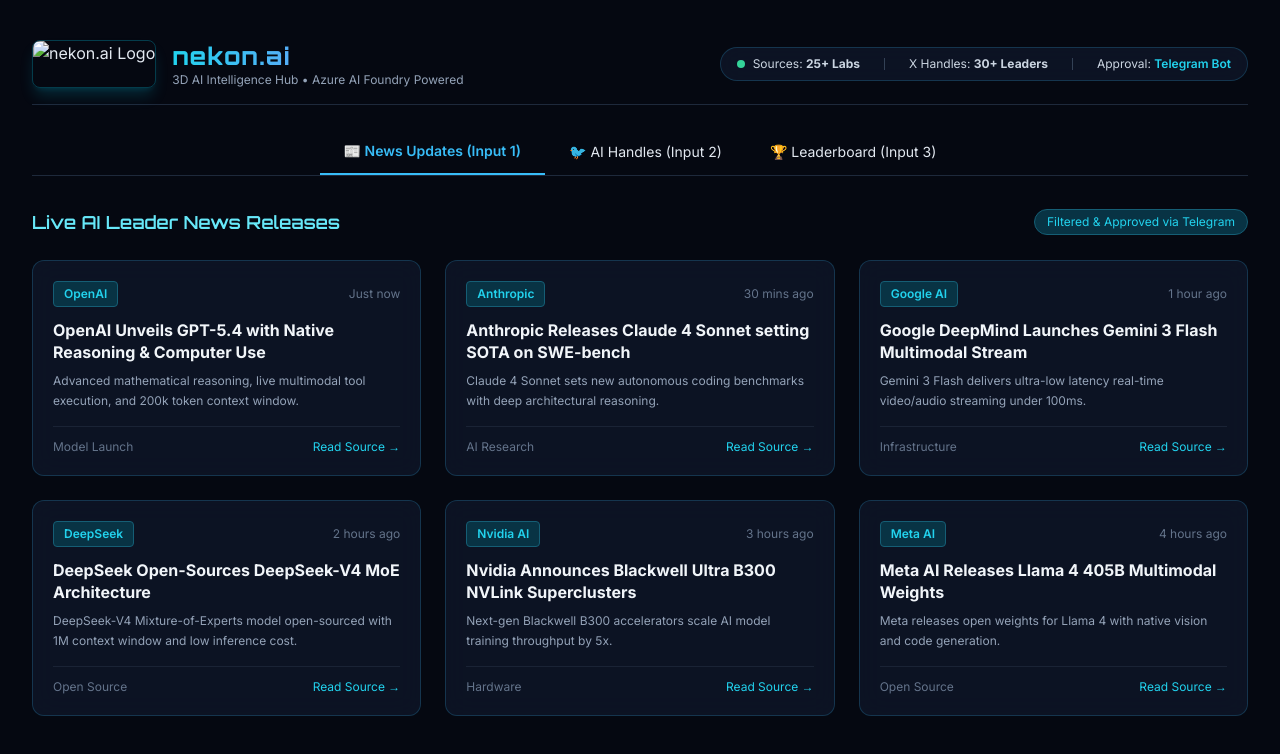
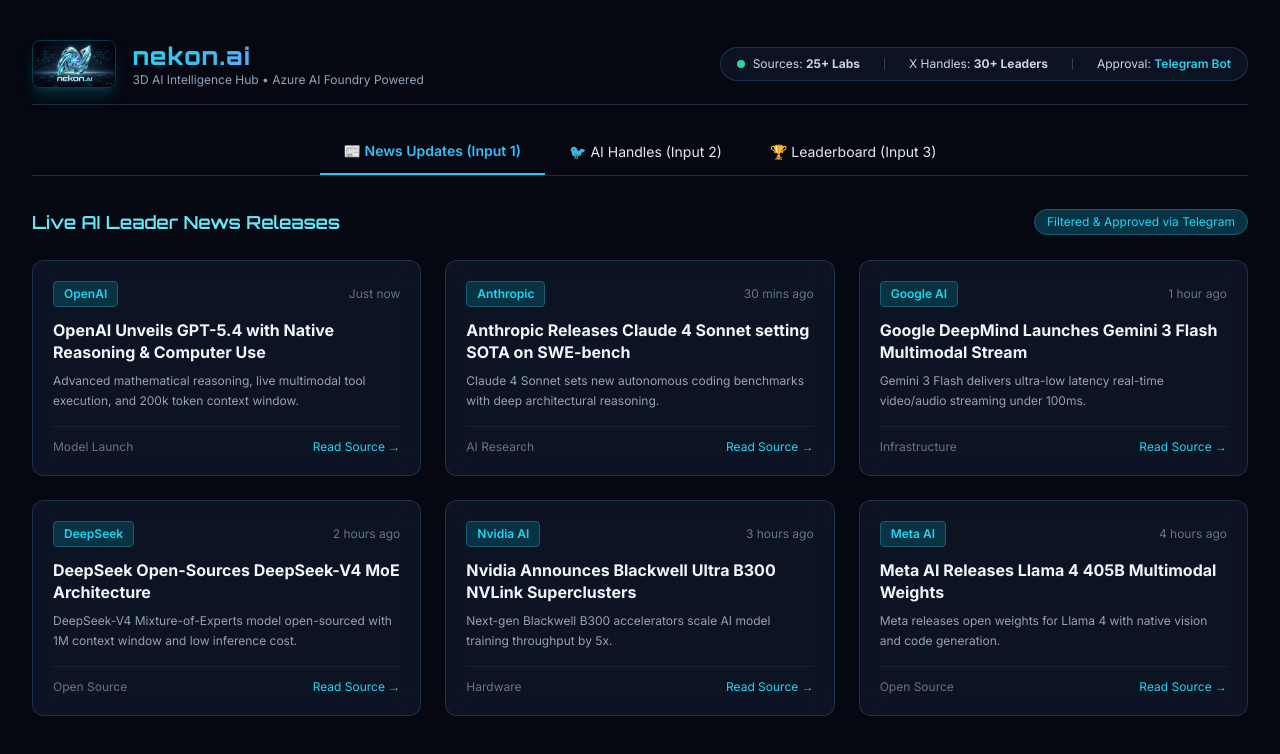
Before and after one commit to sr7947/nekon.ai, a plain HTML site: page index.html in a window 1280 px wide. Drawn offline with nearby package versions, Linux system fonts and the light colour scheme.

Commit message:
Fix logo path and register 4 agents in Azure AI Foundry

```diff
--- a/index.html
+++ b/index.html
@@ -27,7 +27,7 @@
         <!-- Header Bar -->
         <header class="flex flex-col sm:flex-row items-center justify-between py-4 border-b border-slate-800 gap-4">
             <div class="flex items-center gap-4">
-                <img src="C:/Users/Kumar Shanu/.gemini/antigravity/brain/8409ee43-4c9d-406b-8c90-db90aa754b09/nekon_logo.jpg" alt="nekon.ai Logo" class="h-12 w-auto object-contain rounded-lg border border-cyan-500/30 shadow-lg shadow-cyan-500/20">
+                <img src="nekon_logo.jpg" alt="nekon.ai Logo" class="h-12 w-auto object-contain rounded-lg border border-cyan-500/30 shadow-lg shadow-cyan-500/20">
                 <div>
                     <h1 class="text-2xl font-bold font-orbitron tracking-wider text-transparent bg-clip-text bg-gradient-to-r from-cyan-400 via-blue-400 to-purple-500">
                         nekon.ai
```
Also changed, not shown: nekon_logo.jpg (added), public/nekon_logo.jpg (added).
